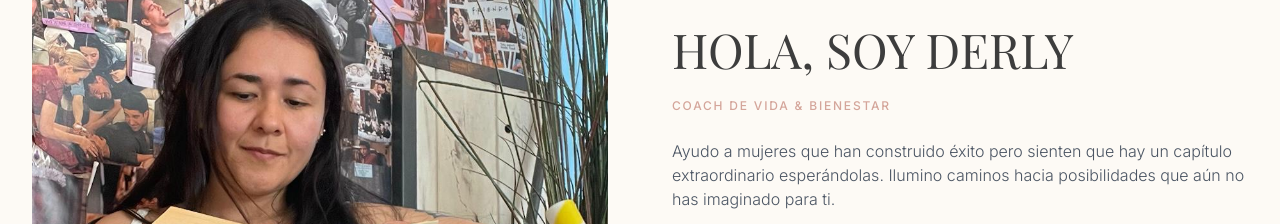
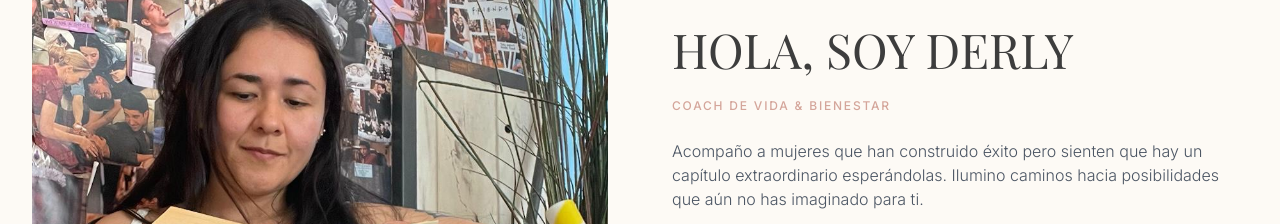
Before and after one commit to pacecapi/Derly, a plain HTML site: page index.html in a window 1280 px wide. Shown: the part 1320-1544 px from the top of the page. Drawn offline with nearby package versions, Linux system fonts and the light colour scheme; a web font is replaced by a local one.

Commit message:
copy: change "Ayudo" to "Acompaño" in intro paragraph
Co-Authored-By: Claude Opus 4.8 (1M context) <noreply@anthropic.com>

```diff
--- a/index.html
+++ b/index.html
@@ -155,7 +155,7 @@
           <h2 class="text-3xl sm:text-4xl md:text-5xl font-serif leading-tight">HOLA, SOY DERLY</h2>
           <p class="uppercase-tracking text-sand-dark font-medium">Coach de Vida & Bienestar</p>
           <div class="space-y-4 text-gray-600 leading-relaxed font-light text-sm sm:text-base">
-            <p>Ayudo a mujeres que han construido éxito pero sienten que hay un capítulo extraordinario esperándolas. Ilumino caminos hacia posibilidades que aún no has imaginado para ti.</p>
+            <p>Acompaño a mujeres que han construido éxito pero sienten que hay un capítulo extraordinario esperándolas. Ilumino caminos hacia posibilidades que aún no has imaginado para ti.</p>
             <p>Ya sea a través de mis retiros de lujo, donde la transformación sucede con vistas impresionantes y mentoría de alto nivel, o cuando estoy hablando ante una sala llena de personas increíbles, mi misión es ayudarte a expandirte más allá de lo que ya has logrado.</p>
             <p>Mi enfoque no se trata de arreglar lo que está roto (¡ya eres increíble!). Se trata de amplificar lo que ya funciona, potenciando tu capacidad para recibir mayor éxito, amor y plenitud.</p>
           </div>
```
